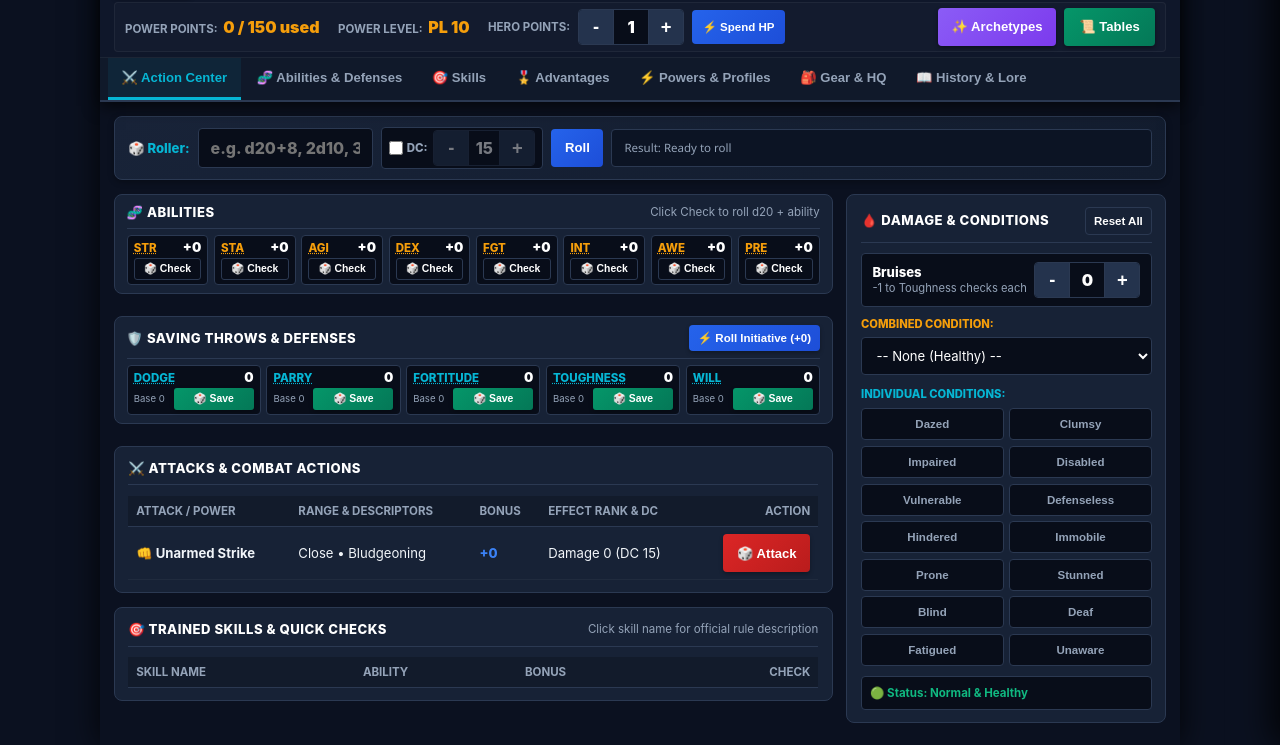
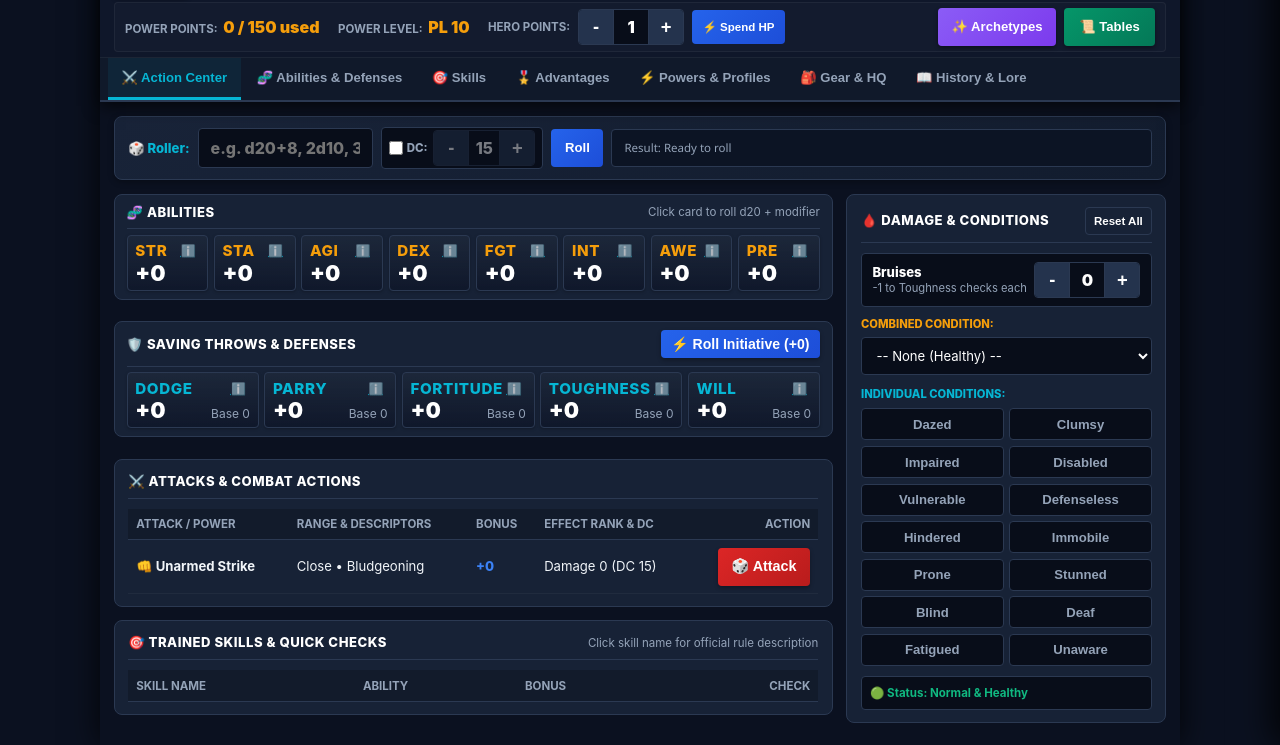
Before and after one commit to captainload/mutants-and-masterminds-character-creator, a website: page index.html in a window 1280 px wide. Shown: the part 55-800 px from the top of the page. Drawn offline with Linux system fonts and the light colour scheme.

Commit message:
feat: turn Action Center ability and save cards into roll buttons and enlarge button text (v3.2)

```diff
--- a/css/styles.css
+++ b/css/styles.css
@@ -510,7 +510,7 @@ body {
   background: linear-gradient(135deg, #2563eb 0%, #1d4ed8 100%);
   color: #fff;
   border: none;
-  font-size: var(--font-size-sm);
+  font-size: 0.9rem;
   font-weight: 800;
   padding: 0.45rem 0.85rem;
   border-radius: var(--radius-sm);
@@ -1254,8 +1254,6 @@ input:focus, select:focus, textarea:focus {
   font-weight: 700;
 }
 
-.action-ability-card,
-.action-save-card,
 .ability-stepper-card-compact,
 .defense-stepper-card-compact {
   background-color: var(--bg-input);
@@ -1270,19 +1268,75 @@ input:focus, select:focus, textarea:focus {
   min-height: 46px;
 }
 
-.action-ability-card:hover,
-.action-save-card:hover,
 .ability-stepper-card-compact:hover,
 .defense-stepper-card-compact:hover {
   border-color: var(--hero-blue);
   box-shadow: 0 2px 8px rgba(37, 99, 235, 0.25);
 }
 
+/* Action Center Roll Cards (Turned into interactive buttons) */
+button.action-roll-card {
+  font-family: inherit;
+  color: inherit;
+  cursor: pointer;
+  width: 100%;
+  text-align: left;
+  user-select: none;
+  border: 1px solid var(--border-color);
+  background: linear-gradient(180deg, rgba(30, 41, 59, 0.75) 0%, rgba(15, 23, 42, 0.95) 100%);
+  padding: 0.35rem 0.48rem;
+  border-radius: var(--radius-sm);
+  display: flex;
+  flex-direction: column;
+  justify-content: space-between;
+  min-height: 50px;
+  box-sizing: border-box;
+  transition: all 0.15s ease;
+  box-shadow: 0 1px 3px rgba(0, 0, 0, 0.25);
+}
+
+button.action-ability-card:hover {
+  border-color: var(--hero-gold);
+  background: linear-gradient(180deg, rgba(51, 65, 85, 0.9) 0%, rgba(30, 41, 59, 0.98) 100%);
+  transform: translateY(-1px);
+  box-shadow: 0 3px 10px rgba(245, 158, 11, 0.28);
+}
+
+button.action-ability-card:active {
+  transform: translateY(1px);
+  box-shadow: 0 1px 2px rgba(0, 0, 0, 0.3);
+}
+
+button.action-save-card:hover {
+  border-color: var(--hero-cyan);
+  background: linear-gradient(180deg, rgba(51, 65, 85, 0.9) 0%, rgba(30, 41, 59, 0.98) 100%);
+  transform: translateY(-1px);
+  box-shadow: 0 3px 10px rgba(6, 182, 212, 0.28);
+}
+
+button.action-save-card:active {
+  transform: translateY(1px);
+  box-shadow: 0 1px 2px rgba(0, 0, 0, 0.3);
+}
+
+.rules-info-badge {
+  transition: all 0.15s ease;
+  display: inline-flex;
+  align-items: center;
+  justify-content: center;
+}
+
+.rules-info-badge:hover {
+  opacity: 1 !important;
+  background-color: rgba(255, 255, 255, 0.18);
+  transform: scale(1.15);
+}
+
 .condition-btn {
   background-color: var(--bg-input);
   border: 1px solid var(--border-color);
   color: var(--text-muted);
-  font-size: 0.72rem;
+  font-size: 0.82rem;
   font-weight: 700;
   padding: 0.35rem 0.45rem;
   border-radius: var(--radius-sm);
--- a/index.html
+++ b/index.html
@@ -6,8 +6,8 @@
   <meta http-equiv="Cache-Control" content="no-cache, no-store, must-revalidate">
   <meta http-equiv="Pragma" content="no-cache">
   <meta http-equiv="Expires" content="0">
-  <title>Mutants & Masterminds 3E - Character Architect v3.1</title>
-  <link rel="stylesheet" href="css/styles.css?v=3.1">
+  <title>Mutants & Masterminds 3E - Character Architect v3.2</title>
+  <link rel="stylesheet" href="css/styles.css?v=3.2">
 </head>
 <body>
 
@@ -96,7 +96,7 @@
           </div>
 
           <div class="brand-label-compact">
-            M&M 3E Character Editor v3.1
+            M&M 3E Character Editor v3.2
           </div>
         </div>
 
@@ -196,7 +196,7 @@
             <div class="card-box" style="margin-bottom: 0.5rem; padding: 0.5rem 0.75rem;">
               <div class="card-box-header" style="margin-bottom: 0.35rem;">
                 <div class="card-box-title">🧬 Abilities</div>
-                <span style="font-size: var(--font-size-xs); color: var(--text-muted);">Click Check to roll d20 + ability</span>
+                <span style="font-size: var(--font-size-xs); color: var(--text-muted);">Click card to roll d20 + modifier</span>
               </div>
               <div id="action-abilities-grid" style="display: grid; grid-template-columns: repeat(8, 1fr); gap: 0.35rem;">
                 <!-- Populated via JS -->
@@ -207,7 +207,7 @@
             <div class="card-box" style="margin-bottom: 0.5rem; padding: 0.5rem 0.75rem;">
               <div class="card-box-header" style="margin-bottom: 0.35rem;">
                 <div class="card-box-title">🛡️ Saving Throws & Defenses</div>
-                <button class="btn btn-touch-roll" id="btn-roll-initiative" style="min-height: 26px; font-size: var(--font-size-xs); padding: 0.15rem 0.55rem;">⚡ Roll Initiative</button>
+                <button class="btn btn-touch-roll" id="btn-roll-initiative" style="min-height: 28px; font-size: 0.88rem; font-weight: 800; padding: 0.2rem 0.65rem;">⚡ Roll Initiative</button>
               </div>
               <div id="action-defenses-grid" style="display: grid; grid-template-columns: repeat(5, 1fr); gap: 0.35rem;">
                 <!-- Populated via JS -->
@@ -1143,6 +1143,6 @@
     </div>
   </div>
 
-  <script type="module" src="js/app.js?v=3.1"></script>
+  <script type="module" src="js/app.js?v=3.2"></script>
 </body>
 </html>
--- a/js/app.js
+++ b/js/app.js
@@ -905,7 +905,7 @@ class AppController {
   }
 
   async checkForUpdates({ isManual = false } = {}) {
-    const CURRENT_VERSION = '3.1';
+    const CURRENT_VERSION = '3.2';
     if (typeof window === 'undefined' || !window.location || !window.location.href || window.location.href === 'about:blank') return;
     try {
       const url = new URL('version.json', window.location.href);
@@ -1904,27 +1904,34 @@ class AppController {
     const abilitiesGrid = document.getElementById('action-abilities-grid');
     if (abilitiesGrid) {
       abilitiesGrid.innerHTML = '';
-      const dcValEl = document.getElementById('action-dc-val');
-      const currentDC = parseInt(dcValEl?.textContent, 10) || 15;
 
       ABILITIES.forEach(ab => {
         const abShort = (ab.short || ab.id).toUpperCase();
         const baseRank = parseInt(this.char.abilities?.[ab.id], 10) || 0;
         const effRank = baseRank + mods.checkPenalty;
-        const card = document.createElement('div');
-        card.className = 'action-ability-card';
-        card.innerHTML = `
-          <div style="display: flex; justify-content: space-between; align-items: baseline; line-height: 1.1;">
-            <span class="rules-link" data-id="${ab.id}" data-type="ability" data-name="${ab.name}" data-cat="Ability" style="font-size: 0.72rem; font-weight: 800; color: var(--hero-gold); cursor: pointer;" title="${ab.name} (Click for rules)">${abShort}</span>
-            <div style="display: flex; align-items: baseline; gap: 0.15rem;">
-              <strong style="font-size: var(--font-size-sm); font-weight: 900; color: ${effRank !== baseRank ? 'var(--hero-red)' : '#fff'};">${effRank >= 0 ? '+' + effRank : effRank}</strong>
-              ${mods.checkPenalty !== 0 ? `<span style="font-size: 0.58rem; color: var(--hero-red); font-weight: 700;">(${mods.checkPenalty})</span>` : ''}
-            </div>
+
+        const btn = document.createElement('button');
+        btn.type = 'button';
+        btn.className = 'action-ability-card action-roll-card';
+        btn.setAttribute('data-ab', ab.id);
+        btn.title = `Roll ${ab.name} Check (${effRank >= 0 ? '+' + effRank : effRank})`;
+        btn.innerHTML = `
+          <div style="display: flex; justify-content: space-between; align-items: center; width: 100%; margin-bottom: 0.15rem;">
+            <span style="font-size: 0.95rem; font-weight: 800; color: var(--hero-gold); letter-spacing: 0.04em;">${abShort}</span>
+            <span class="rules-link rules-info-badge" data-id="${ab.id}" data-type="ability" data-name="${ab.name}" data-cat="Ability" title="${ab.name} (Click for rules)" style="font-size: 0.75rem; opacity: 0.7; cursor: pointer; padding: 2px 4px; border-radius: 3px;">ℹ️</span>
           </div>
-          <button class="btn btn-outline btn-roll-ability-check" style="width: 100%; min-height: 22px; font-size: 0.65rem; padding: 0.05rem 0.2rem; border-radius: 3px;" title="Roll ${ab.name} Check (${effRank >= 0 ? '+' + effRank : effRank})">🎲 Check</button>
+          <div style="display: flex; align-items: baseline; justify-content: space-between; width: 100%;">
+            <strong style="font-size: 1.35rem; font-weight: 900; line-height: 1; color: ${effRank !== baseRank ? 'var(--hero-red)' : '#fff'};">${effRank >= 0 ? '+' + effRank : effRank}</strong>
+            ${mods.checkPenalty !== 0 ? `<span style="font-size: 0.75rem; color: var(--hero-red); font-weight: 800;">(${mods.checkPenalty})</span>` : ''}
+          </div>
         `;
 
-        card.querySelector('.btn-roll-ability-check')?.addEventListener('click', () => {
+        btn.querySelector('.rules-info-badge')?.addEventListener('click', (e) => {
+          e.stopPropagation();
+        });
+
+        btn.addEventListener('click', (e) => {
+          if (e.target.closest('.rules-link')) return;
           const roll = diceRoller.rollCheck({
             title: `${ab.name} Check`,
             characterName: this.char.name,
@@ -1936,7 +1943,7 @@ class AppController {
           this.displayRollResult(roll);
         });
 
-        abilitiesGrid.appendChild(card);
+        abilitiesGrid.appendChild(btn);
       });
     }
 
@@ -1957,13 +1964,8 @@ class AppController {
     const defGrid = document.getElementById('action-defenses-grid');
     if (defGrid) {
       defGrid.innerHTML = '';
-      const dcValEl = document.getElementById('action-dc-val');
-      const currentDC = parseInt(dcValEl?.textContent, 10) || 15;
 
       DEFENSES.forEach(def => {
-        const box = document.createElement('div');
-        box.className = 'action-save-card';
-
         const baseScore = audit.computedDefenses[def.id] || 0;
         let effScore = baseScore;
         let modNotes = [];
@@ -1989,23 +1991,34 @@ class AppController {
 
         const noteText = modNotes.length > 0 ? modNotes.join(', ') : `Base ${baseScore}`;
 
-        box.innerHTML = `
-          <div style="display: flex; justify-content: space-between; align-items: baseline; line-height: 1.1;">
-            <span class="rules-link" data-id="${def.id}" data-type="defense" data-name="${def.name}" data-cat="Defense" style="font-size: 0.72rem; font-weight: 800; color: var(--hero-cyan); text-transform: uppercase; cursor: pointer;" title="${def.name} (Click for rules)">${def.name}</span>
-            <div style="display: flex; align-items: baseline; gap: 0.15rem;">
-              <strong style="font-size: var(--font-size-sm); font-weight: 900; color: ${effScore !== baseScore ? 'var(--hero-red)' : 'var(--text-bright)'};">${effScore}</strong>
-              ${effScore !== baseScore ? `<span style="font-size: 0.58rem; color: var(--hero-red); font-weight: 700;">*</span>` : ''}
+        const btn = document.createElement('button');
+        btn.type = 'button';
+        btn.className = 'action-save-card action-roll-card';
+        btn.setAttribute('data-def', def.id);
+        btn.title = `Roll ${def.name} Save (+${effScore})`;
+
+        btn.innerHTML = `
+          <div style="display: flex; justify-content: space-between; align-items: center; width: 100%; margin-bottom: 0.15rem;">
+            <span style="font-size: 0.95rem; font-weight: 800; color: var(--hero-cyan); text-transform: uppercase; letter-spacing: 0.04em;">${def.name}</span>
+            <span class="rules-link rules-info-badge" data-id="${def.id}" data-type="defense" data-name="${def.name}" data-cat="Defense" title="${def.name} (Click for rules)" style="font-size: 0.75rem; opacity: 0.7; cursor: pointer; padding: 2px 4px; border-radius: 3px;">ℹ️</span>
+          </div>
+          <div style="display: flex; align-items: baseline; justify-content: space-between; width: 100%; gap: 0.35rem;">
+            <div style="display: flex; align-items: baseline; gap: 0.25rem;">
+              <strong style="font-size: 1.35rem; font-weight: 900; line-height: 1; color: ${effScore !== baseScore ? 'var(--hero-red)' : 'var(--text-bright)'};">${effScore >= 0 ? '+' + effScore : effScore}</strong>
+              ${effScore !== baseScore ? `<span style="font-size: 0.75rem; color: var(--hero-red); font-weight: 800;">*</span>` : ''}
             </div>
-          </div>
-          <div style="display: flex; justify-content: space-between; align-items: center; gap: 0.2rem;">
-            <span style="font-size: 0.6rem; color: ${effScore !== baseScore ? 'var(--hero-red)' : 'var(--text-muted)'}; white-space: nowrap; overflow: hidden; text-overflow: ellipsis; max-width: 60px;" title="${noteText}">
+            <span style="font-size: 0.75rem; color: ${effScore !== baseScore ? 'var(--hero-red)' : 'var(--text-muted)'}; white-space: nowrap; overflow: hidden; text-overflow: ellipsis; text-align: right; max-width: 110px;" title="${noteText}">
               ${noteText}
             </span>
-            <button class="btn-touch-roll defense" style="min-height: 22px; padding: 0.05rem 0.4rem; font-size: 0.65rem; border-radius: 3px;" data-def="${def.id}" title="Roll ${def.name} Save (+${effScore})">🎲 Save</button>
           </div>
         `;
 
-        box.querySelector('button')?.addEventListener('click', () => {
+        btn.querySelector('.rules-info-badge')?.addEventListener('click', (e) => {
+          e.stopPropagation();
+        });
+
+        btn.addEventListener('click', (e) => {
+          if (e.target.closest('.rules-link')) return;
           const roll = diceRoller.rollCheck({
             title: `${def.name} Save`,
             characterName: this.char.name,
@@ -2037,7 +2050,7 @@ class AppController {
           this.displayRollResult(roll);
         });
 
-        defGrid.appendChild(box);
+        defGrid.appendChild(btn);
       });
     }
 
--- a/version.json
+++ b/version.json
@@ -1,5 +1,5 @@
 {
-  "version": "3.1",
-  "updatedAt": "2026-10-25T21:15:00Z",
-  "releaseNotes": "Added toggle checkbox to DC stepper on roller (disabled by default) and rebalanced input/output widths."
+  "version": "3.2",
+  "updatedAt": "2026-10-25T21:55:00Z",
+  "releaseNotes": "Removed check and save buttons from Action Center cards, converted cards directly into roll buttons, and enlarged button typography."
 }
```
